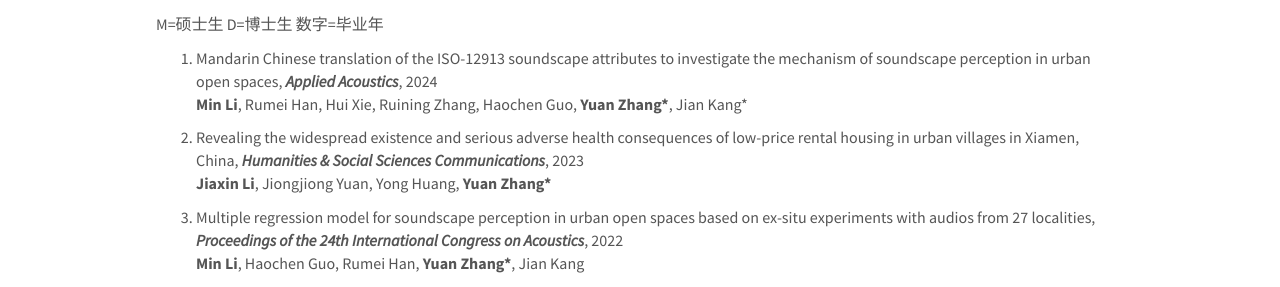
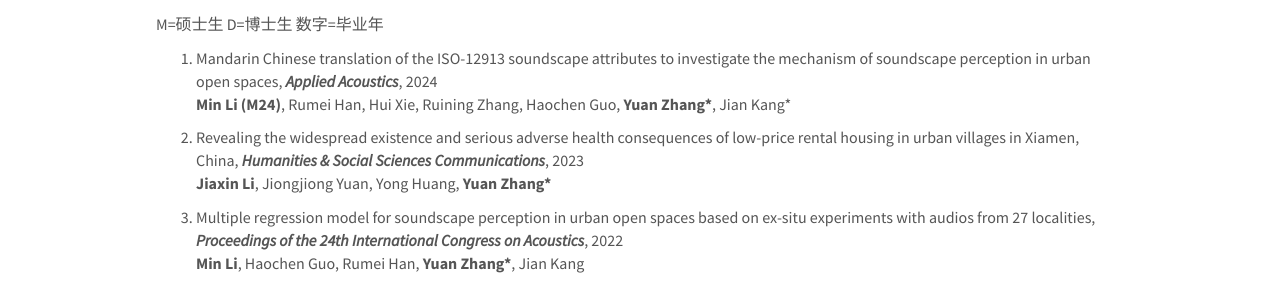
Before and after one commit to BZM2000/BZM2000.github.iottt, a Jekyll site: the page built from _pages/publications.md, in a window 1280 px wide and 900 px high. Shown: the part 187-474 px from the top of the window. Built offline with Jekyll 4.4.1, drawn with Linux system fonts in a browser that asks for light colours; nearby versions of some CDN libraries.

Commit message:
Update publist.yml

```diff
--- a/_data/publist.yml
+++ b/_data/publist.yml
@@ -1,7 +1,7 @@
 - title: "Mandarin Chinese translation of the ISO-12913 soundscape attributes to investigate the mechanism of soundscape perception in urban open spaces"
   journal: "Applied Acoustics"
   year: "2024"
-  authors: "<b>Min Li</b>, Rumei Han, Hui Xie, Ruining Zhang, Haochen Guo, <b>Yuan Zhang&#42;</b>, Jian Kang&#42;"
+  authors: "<b>Min Li (M24)</b>, Rumei Han, Hui Xie, Ruining Zhang, Haochen Guo, <b>Yuan Zhang&#42;</b>, Jian Kang&#42;"
   link:
     url: https://www.sciencedirect.com/science/article/pii/S0003682X23005261
     display:  "DOI:10.1016/j.apacoust.2023.109728"
```
